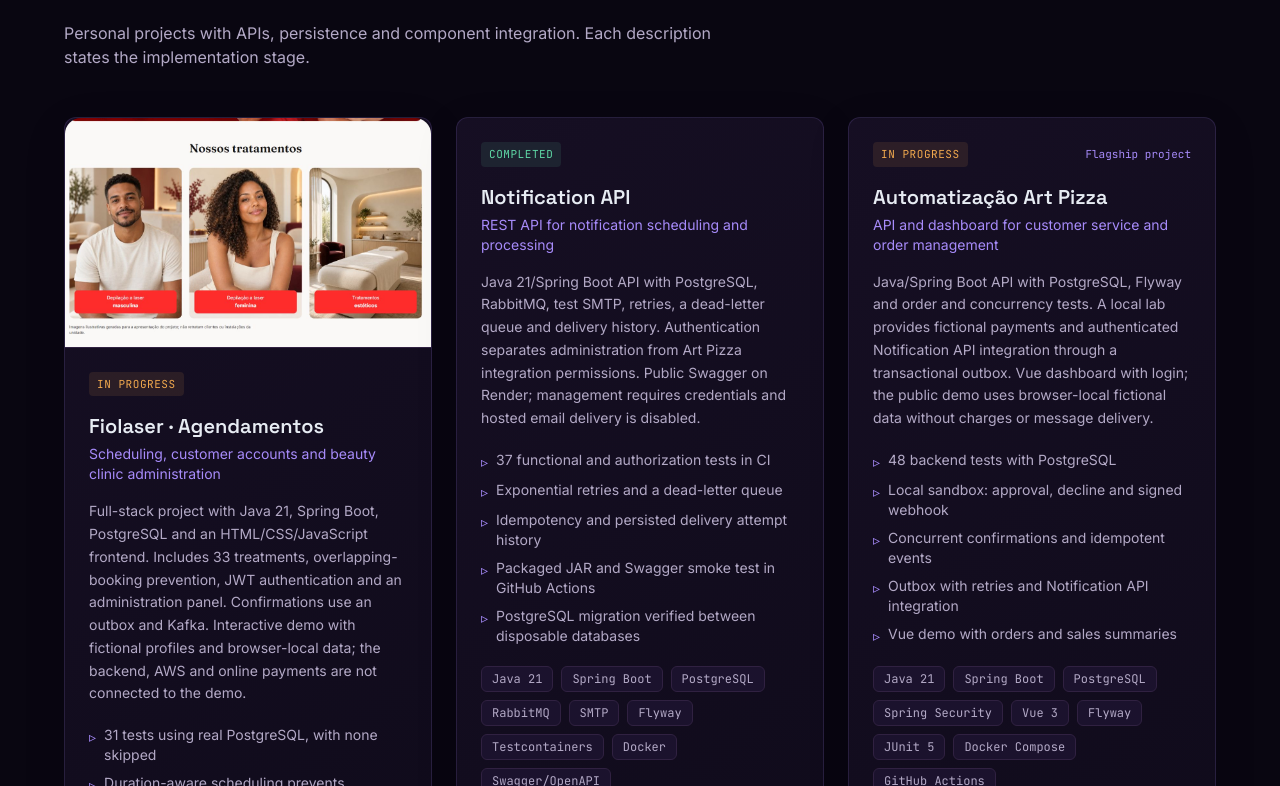
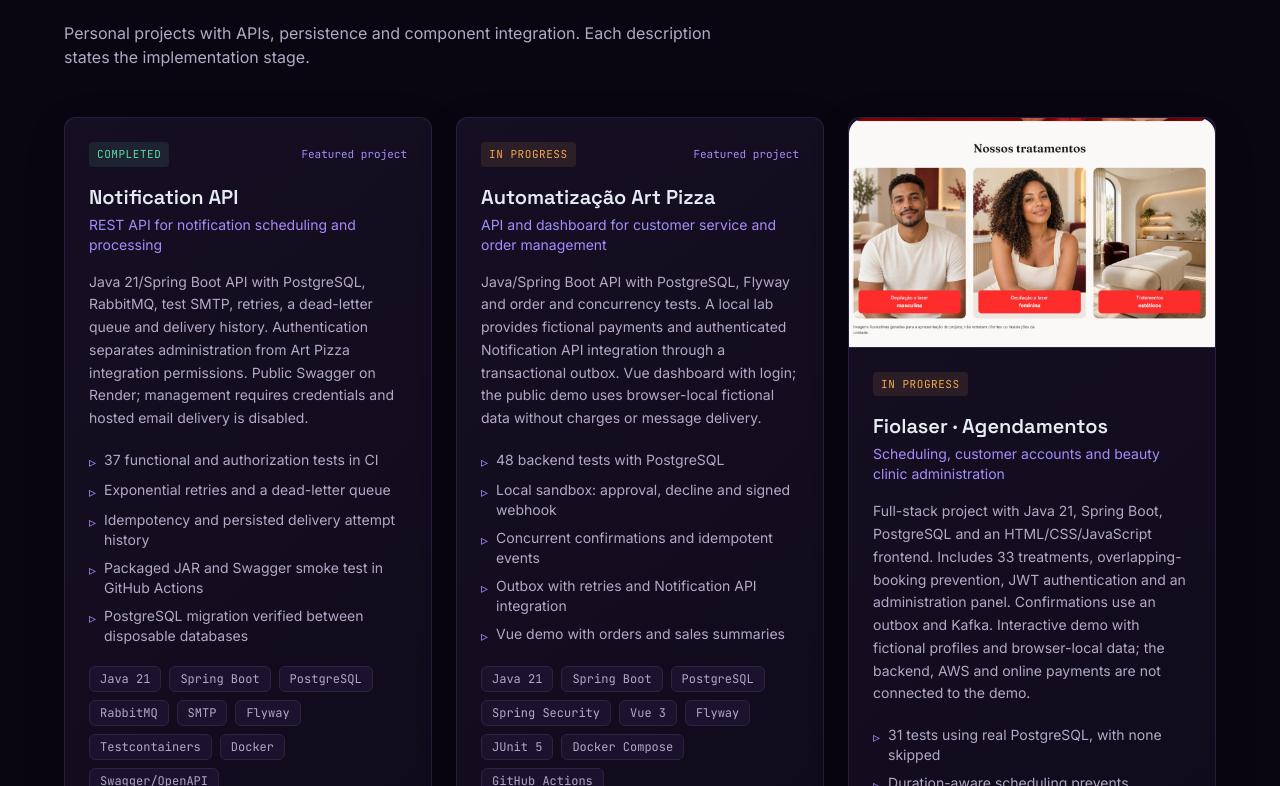
Before and after one commit to FernandoTorresD97/fernando-torres-portfolio, a Vue app: page / in a window 1280 px wide. Shown: the part 2514-3300 px from the top of the page. Built offline with nearby package versions, Linux system fonts and the light colour scheme.

Commit message:
Align portfolio highlights and CVs

```diff
--- a/src/components/ProjectsSection.vue
+++ b/src/components/ProjectsSection.vue
@@ -1,4 +1,5 @@
 <script setup lang="ts">
+import { computed } from 'vue'
 import { projects, statusLabel } from '../data/projects'
 import { useReveal } from '../composables/useReveal'
 import { useI18n } from '../i18n'
@@ -6,6 +7,10 @@ import { useI18n } from '../i18n'
 const { root } = useReveal()
 const { t, locale } = useI18n()
 const baseUrl = import.meta.env.BASE_URL
+const orderedProjects = computed(() => {
+  const priority = ['notification-api', 'automatizacao-artpizza', 'fiolaser']
+  return [...projects].sort((a, b) => priority.indexOf(a.id) - priority.indexOf(b.id))
+})
 </script>
 
 <template>
@@ -18,7 +23,7 @@ const baseUrl = import.meta.env.BASE_URL
 
     <div class="mt-12 grid lg:grid-cols-3 gap-6">
       <article
-        v-for="project in projects"
+        v-for="project in orderedProjects"
         :key="project.id"
         class="reveal card p-6 flex flex-col"
         :class="project.featured ? 'lg:col-span-1 ring-1 ring-signal-blue/30' : ''"
--- a/src/data/projects.ts
+++ b/src/data/projects.ts
@@ -96,6 +96,7 @@ export const projects: Project[] = [
     },
     github: 'https://github.com/FernandoTorresD97/notification-api',
     docs: 'https://notification-api-il76.onrender.com/swagger-ui.html',
+    featured: true,
   },
   {
     id: 'automatizacao-artpizza',
--- a/src/i18n/locales/en.ts
+++ b/src/i18n/locales/en.ts
@@ -60,7 +60,7 @@ export const en = {
     subheading: 'Personal projects with APIs, persistence and component integration. Each description states the implementation stage.',
     statusDone: 'Completed',
     statusInProgress: 'In progress',
-    mainProject: 'Flagship project',
+    mainProject: 'Featured project',
     code: 'Code',
   },
   architecture: {
--- a/src/i18n/locales/pt.ts
+++ b/src/i18n/locales/pt.ts
@@ -59,7 +59,7 @@ export const pt = {
     subheading: 'Projetos pessoais com APIs, persistência e integração entre componentes. Cada descrição indica o estágio da implementação.',
     statusDone: 'Concluído',
     statusInProgress: 'Em desenvolvimento',
-    mainProject: 'Projeto principal',
+    mainProject: 'Destaque',
     code: 'Código',
   },
   architecture: {
```
Also changed, not shown: 2 other files (tests, documents, lock files or other folders).
